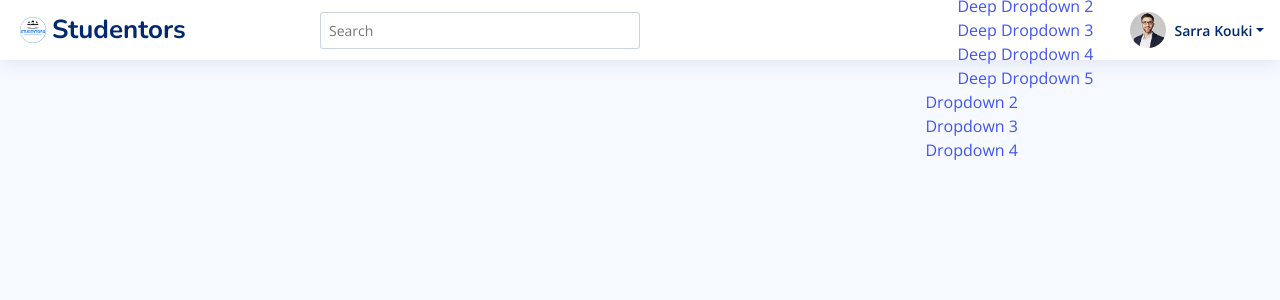
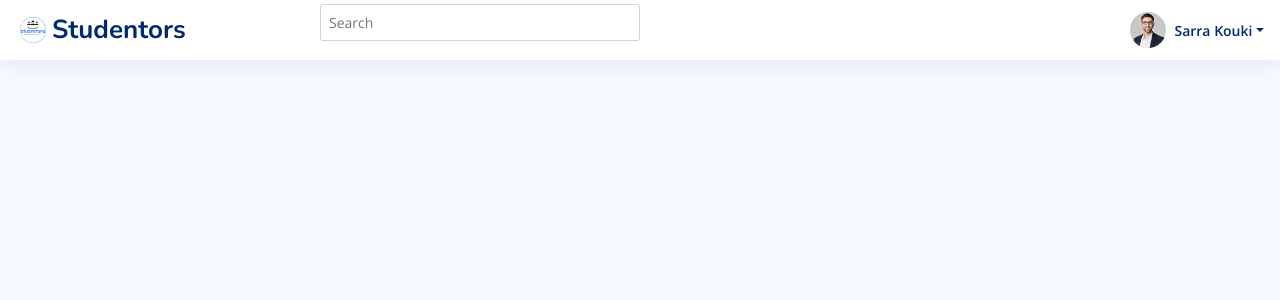
Before and after one commit to SarraKAc/PidevWeb, a Symfony app: template templates/header.html.twig in a window 1280 px wide. Shown: the top 300 px of the page. Run offline with Twig, Linux system fonts and the light colour scheme; the template is opened without the code that fills it, so the values that code supplies are empty; some libraries are stand-ins or nearby versions.

Commit message:
Sarra's work

```diff
--- a/templates/header.html.twig
+++ b/templates/header.html.twig
@@ -16,6 +16,7 @@
   <link href="https://fonts.googleapis.com/css?family=Open+Sans:300,300i,400,400i,600,600i,700,700i|Nunito:300,300i,400,400i,600,600i,700,700i|Poppins:300,300i,400,400i,500,500i,600,600i,700,700i') }}" rel="stylesheet">
   <link href="https://fonts.googleapis.com" rel="preconnect">
   <link href="https://fonts.googleapis.com/css2?family=Open+Sans:ital,wght@0,300;0,400;0,500;0,600;0,700;0,800;1,300;1,400;1,500;1,600;1,700;1,800&family=Poppins:ital,wght@0,100;0,200;0,300;0,400;0,500;0,600;0,700;0,800;0,900;1,100;1,200;1,300;1,400;1,500;1,600;1,700;1,800;1,900&family=Raleway:ital,wght@0,100;0,200;0,300;0,400;0,500;0,600;0,700;0,800;0,900;1,100;1,200;1,300;1,400;1,500;1,600;1,700;1,800;1,900&display=swap" rel="stylesheet">
+  <link href="https://cdnjs.cloudflare.com/ajax/libs/font-awesome/6.0.0-beta3/css/all.min.css" rel="stylesheet">
 
   <!-- Vendor CSS Files -->
   <link href="{{ asset('vendor/bootstrap/css/bootstrap.min.css') }}" rel="stylesheet">
@@ -34,10 +35,9 @@
 </head>
 
 <body>
-<header id="header" class="header d-flex fixed-top d-flex align-items-center  sticky-top">
-
+<header id="header" class="header fixed-top d-flex align-items-center">
   <div class="d-flex align-items-center justify-content-between">
-    <a href="index.html" class="logo d-flex align-items-center">
+    <a href="base.html.twig" class="logo d-flex align-items-center">
       <img src="{{ asset('img/logo.png') }}" alt="">
       <span class="d-none d-lg-block">Studentors</span>
     </a>
@@ -47,56 +47,36 @@
       <input type="text" name="query" placeholder="Search" title="Enter search keyword">
       <button type="submit" title="Search"><i class="bi bi-search"></i></button>
     </form>
+    <ul class="d-flex align-items-center">
+
+      <li class="nav-item d-block d-lg-none">
+        <a class="nav-link nav-icon search-bar-toggle " href="base.html.twig">
+          <i class="bi bi-search"></i>
+        </a>
+      </li><!-- End Search Icon-->
+    </ul>
   </div><!-- End Search Bar -->
+
 
   <nav class="header-nav ms-auto">
     <ul class="d-flex align-items-center">
 
       <li class="nav-item d-block d-lg-none">
-        <a class="nav-link nav-icon search-bar-toggle " href="#">
+        <a class="nav-link nav-icon search-bar-toggle " href="base.html.twig">
           <i class="bi bi-search"></i>
         </a>
       </li><!-- End Search Icon-->
 
-
-      <div class="container-fluid container-xl position-relative d-flex align-items-center">
-
-        <nav id="navmenu" class="navmenu">
-          <ul>
-            <li class="dropdown has-dropdown"><a href="#"><span>Dropdown</span> <i class="bi bi-chevron-down"></i></a>
-              <ul>
-                <li><a href="#">Dropdown 1</a></li>
-                <li class="dropdown has-dropdown"><a href="#"><span>Deep Dropdown</span> <i class="bi bi-chevron-down"></i></a>
-                  <ul>
-                    <li><a href="#">Deep Dropdown 1</a></li>
-                    <li><a href="#">Deep Dropdown 2</a></li>
-                    <li><a href="#">Deep Dropdown 3</a></li>
-                    <li><a href="#">Deep Dropdown 4</a></li>
-                    <li><a href="#">Deep Dropdown 5</a></li>
-                  </ul>
-                </li>
-                <li><a href="#">Dropdown 2</a></li>
-                <li><a href="#">Dropdown 3</a></li>
-                <li><a href="#">Dropdown 4</a></li>
-              </ul>
-            </li>
-          </ul>
-          <i class="mobile-nav-toggle d-xl-none bi bi-list"></i>
-        </nav>
-      </div>
-
-
-
       <li class="nav-item dropdown">
 
-        <a class="nav-link nav-icon" href="#" data-bs-toggle="dropdown">
+        <a class="nav-link nav-icon" href="base.html.twig" data-bs-toggle="dropdown">
           <i class="bi bi-chat-left-text"></i>
         </a><!-- End Messages Icon -->
       </li><!-- End Messages Nav -->
 
       <li class="nav-item dropdown pe-3">
 
-        <a class="nav-link nav-profile d-flex align-items-center pe-0" href="#" data-bs-toggle="dropdown">
+        <a class="nav-link nav-profile d-flex align-items-center pe-0" href="base.html.twig" data-bs-toggle="dropdown">
           <img src="{{ asset('img/profile-img.jpg') }}" alt="Profile" class="rounded-circle">
           <span class="d-none d-md-block dropdown-toggle ps-2">Sarra Kouki</span>
         </a><!-- End Profile Iamge Icon -->
@@ -121,7 +101,7 @@
 
 
           <li>
-            <a class="dropdown-item d-flex align-items-center" href="users-profile.html">
+            <a class="dropdown-item d-flex align-items-center" href="base.html.twig">
               <i class="bi bi-shield"></i>
               <span>Mes Contrats</span>
             </a>
@@ -132,7 +112,7 @@
 
 
           <li>
-            <a class="dropdown-item d-flex align-items-center" href="users-profile.html">
+            <a class="dropdown-item d-flex align-items-center" href="base.html.twig">
               <i class="bi bi-gear"></i>
               <span>Account Settings</span>
             </a>
@@ -142,7 +122,7 @@
           </li>
 
           <li>
-            <a class="dropdown-item d-flex align-items-center" href="pages-faq.html">
+            <a class="dropdown-item d-flex align-items-center" href="base.html.twig">
               <i class="bi bi-question-circle"></i>
               <span>Need Help?</span>
             </a>
@@ -152,7 +132,7 @@
           </li>
 
           <li>
-            <a class="dropdown-item d-flex align-items-center" href="#">
+            <a class="dropdown-item d-flex align-items-center" href="base.html.twig">
               <i class="bi bi-box-arrow-right"></i>
               <span>Sign Out</span>
             </a>
@@ -165,7 +145,7 @@
 
 </header><!-- End Header -->
 
-<a href="#" class="back-to-top d-flex align-items-center justify-content-center"><i class="bi bi-arrow-up-short"></i></a>
+<a href="base.html.twig" class="back-to-top d-flex align-items-center justify-content-center"><i class="bi bi-arrow-up-short"></i></a>
 
 <!-- Vendor JS Files -->
 <script src="{{ asset('vendor/apexcharts/apexcharts.min.js') }}"></script>
```
